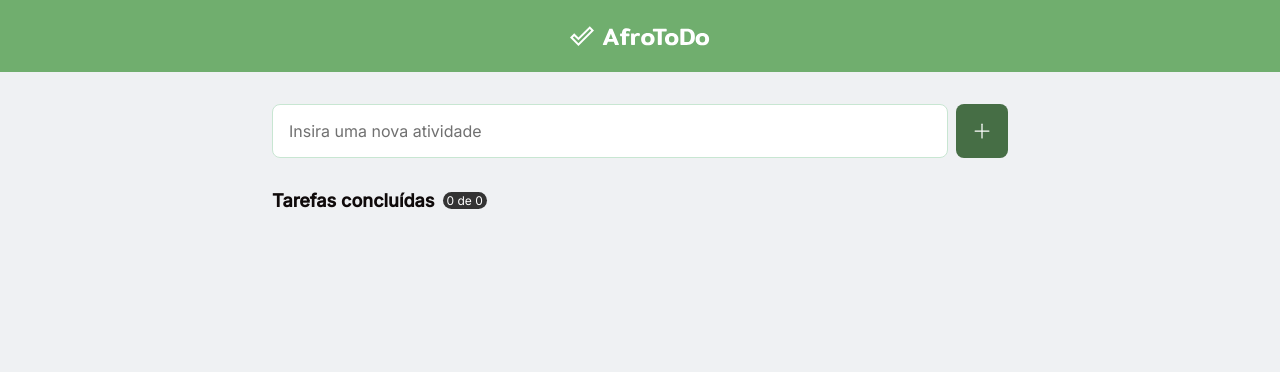
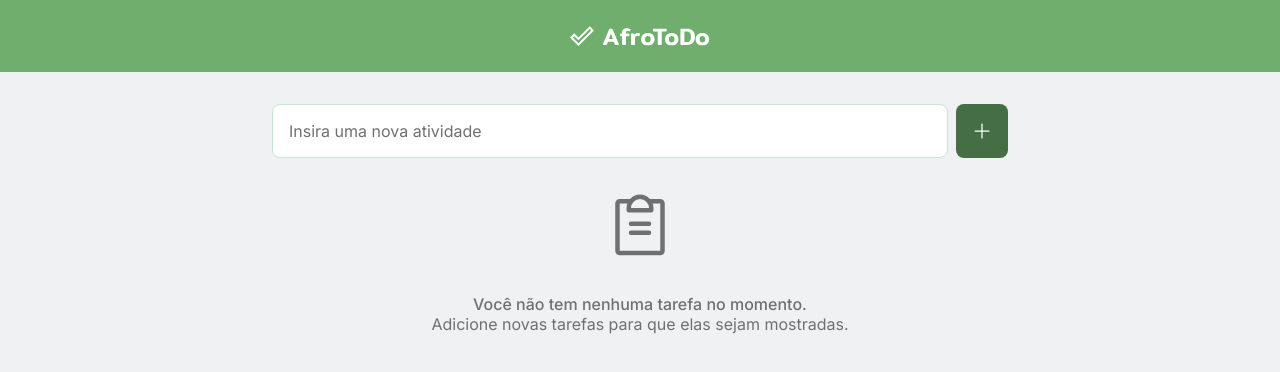
Before and after one commit to oAnthonyG/AfroToDo, a React (Vite) app: page / in a window 1280 px wide. Shown: the top 372 px of the page. Built offline with nearby package versions, Linux system fonts and the light colour scheme.

Commit message:
create the empty components

```diff
--- a/src/App.jsx
+++ b/src/App.jsx
@@ -3,15 +3,15 @@
 import styles from './App.module.scss';
 
 import { Header } from './components/Header';
-import { Plus } from 'phosphor-react';
+import { ClipboardText, Plus } from 'phosphor-react';
 import { Task } from './components/Task';
 
 function App() {
   const [taskText, setTaskText] = useState('')
-  const [tasks, setTasks] = useState(()=>{
+  const [tasks, setTasks] = useState(() => {
     const localTasks = localStorage.getItem('@AfroToDo:tasks');
 
-    return JSON.parse(localTasks) ||  [];
+    return JSON.parse(localTasks) || [];
   });
   const doneCount = tasks.reduce((acc, task) => {
     return task.done ? acc += 1 : acc;
@@ -64,20 +64,34 @@
             placeholder="Insira uma nova atividade"
             value={taskText}
             onChange={handleChangeInput}></input>
-          <button><Plus  /></button>
+          <button><Plus /></button>
         </form>
 
+
+        {tasks.length ? (
+          <>
             <h3 className={styles.status}>Tarefas concluídas <span> {doneCount} de {tasks.length}</span></h3>
 
             <ul className={styles.taskList}>
-          {tasks.map(task =>
+
+              {tasks.map(task => (
                 <Task
                   key={task.id}
                   content={task.content}
                   isDone={task.done}
                   onCheck={() => handleToggleTask(task.id)}
-              onRemove={() => handleRemoveTask(task.id)} />)}
+                  onRemove={() => handleRemoveTask(task.id)}
+                />
+              ))}
             </ul>
+          </>
+        ) : (
+          <div className={styles.empty}>
+            <ClipboardText />
+            <p>Você não tem nenhuma tarefa no momento.</p>
+            <span>Adicione novas tarefas para que elas sejam mostradas.</span>
+          </div>
+        )}
       </main>
     </>
   )
--- a/src/app.module.scss
+++ b/src/app.module.scss
@@ -73,4 +73,20 @@
 
   }
 
+  .empty{
+    display: flex;
+    flex-direction: column;
+    align-items: center;
+    color: $gray-500;
+
+    svg{
+      width: 4.5rem;
+      height: 4.5rem;
+    }
+    p{
+      font-weight: 500;
+      margin-top: 2rem;
+    }
+
+  }
 }
```
Lines whose indentation alone changed are shown as unchanged.
